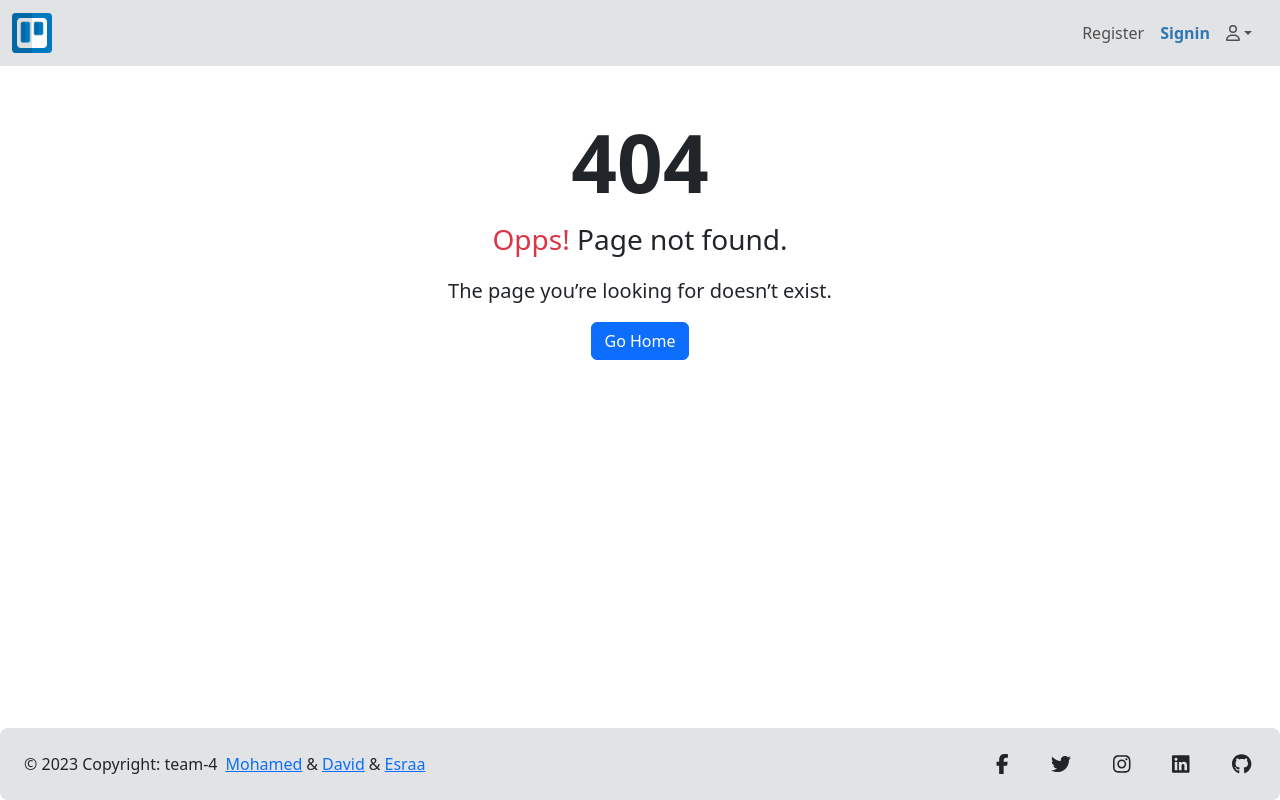
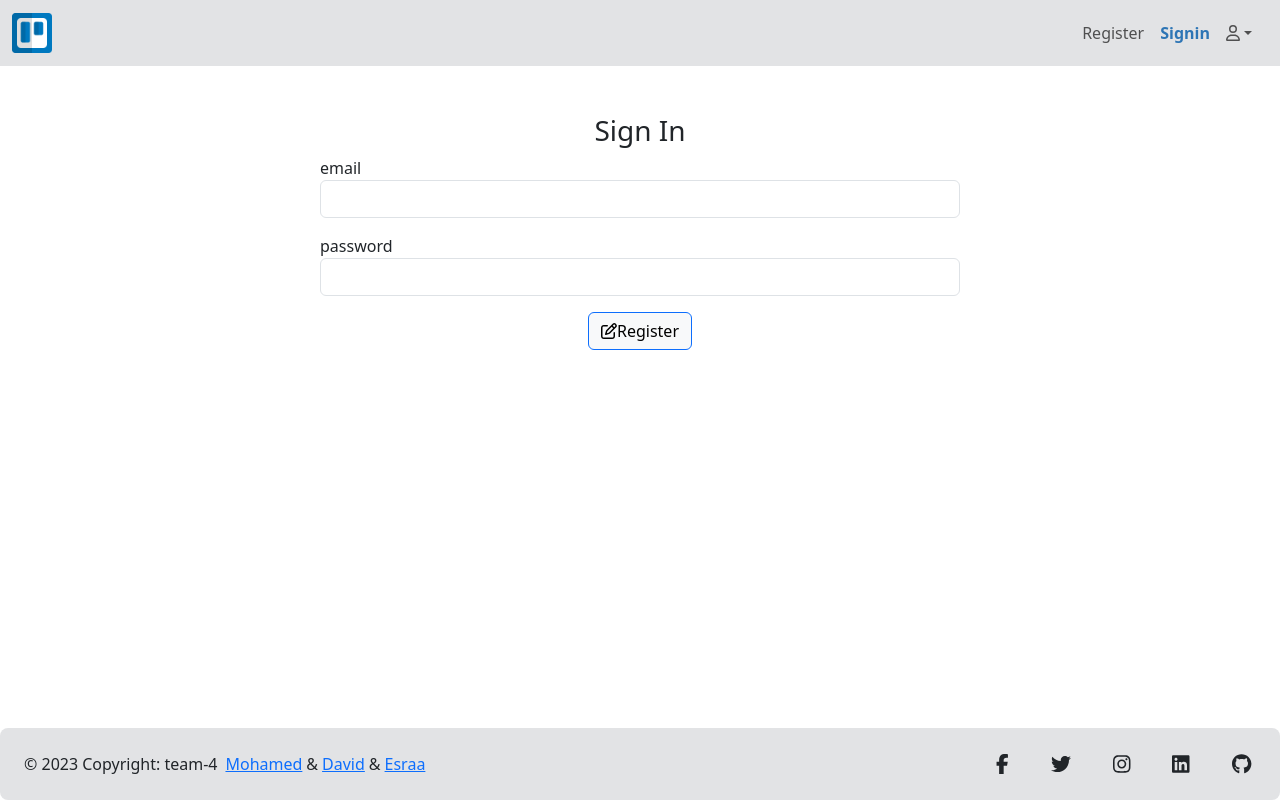
Before and after one commit to mhmdnsr-dev/react_trello-fullstack, a React (Vite) app: page /signin in a window 1280 px wide. Before the commit this address had no page. Built offline with nearby package versions, Linux system fonts and the light colour scheme.

Commit message:
make register with validation and navigate it to login form using react hook form

```diff
--- /dev/null
+++ b/src/components/Register/Register.jsx
@@ -0,0 +1,114 @@
+import React, { useState } from 'react';
+import PropTypes from 'prop-types';
+import styles from './Register.module.css';
+import { useForm } from 'react-hook-form';
+import axios from 'axios';
+import { useNavigate } from 'react-router-dom';
+
+
+export function RegistrationForm() {
+
+  const { register, handleSubmit, formState: { errors, isSubmitting
+  }, reset, getValues } = useForm()
+
+  const [isloading, setisloading] = useState(false);
+   let  navigate = useNavigate()
+
+
+
+  const onSubmit = async (data) => {
+    setisloading(true)
+    try {
+      const response = await axios.post('https://todo-api-dcld.onrender.com/api/user/register', data, {
+        headers: {
+          'Content-Type': 'application/json',
+          'Accept': 'application/json',
+        },
+
+      })
+
+      console.log('Registration successful', response.data);
+      setisloading(false);
+      navigate('/signin')
+      reset();
+
+    } catch (error) {
+      if (error.response) {
+        console.log('Request failed with status code', error.response.status);
+        console.log('Response data', error.response.data);
+      } else if (error.request) {
+        console.log('Request was made but no response was received');
+      } else {
+        console.log('Error in making the request', error.message);
+      }
+    }
+  };
+
+
+
+  return (
+    <>
+    <h1 className='text-primary text-center '>Register</h1>
+      <form className="mb-3 w-50 mx-auto border border-primary p-3 border-3 rounded" onSubmit={handleSubmit(onSubmit)}>
+
+        <div className="mb-3">
+          <label htmlFor="exampleInputEmail1" className="form-label text-primary  float-start fs-4">Email address</label>
+          <input {...register('email', {
+            required: 'Email is required',
+            pattern:{
+              value:/^[A-Za-z0-9._%-]+@[A-Za-z0-9.-]+\.[A-Za-z]{2,4}$/,
+              message:"email must be like that test@test.com"
+            }
+          })} type="email" className="form-control" id="exampleInputEmail1" aria-describedby="emailHelp" />
+          {errors.email && (
+            <p className='text-danger'>{`${errors.email.message}`}</p>
+          )}
+        </div>
+
+        <div className="mb-3">
+
+          <label htmlFor="" className="form-label text-primary float-start fs-4">Name</label>
+          <input {...register('name', {
+            required: "name is required",
+            minLength: {
+              value: 3,
+              message: "name must be at least 3 character"
+            }
+          })}
+            type="string" className="form-control" id="" aria-describedby="" />
+          {errors.name && (
+            <p className='text-danger'>{`${errors.name.message}`}</p>
+          )}
+        </div>
+
+
+        <div className="mb-3">
+
+
+          <label htmlFor="exampleInputPassword1" className="form-label text-primary float-start fs-4">Password</label>
+          <input  {...register('password', {
+            required: "password is required",
+            minLength: {
+              value: 5,
+              message: "password must be at least 5 character"
+            },
+            pattern: {
+              value: /(?=.*[a-z])(?=.*[A-Z])(?=.*[0-9])(?=.*[@#$%^&+!=]).{8,}/,
+              message: 'Password must meet the criteria (e.g., at least one lowercase, one uppercase, one digit, one special character, and a minimum length of 8 characters)',
+            },
+          })} type="password" className="form-control" id="exampleInputPassword1" />
+          {errors.password && (
+            <p className='text-danger'>{`${errors.password.message}`}</p>
+          )}
+        </div>
+
+        <div>
+          <button type='submit' className='btn btn-default-outline btn-light d-block mx-auto mx-auto border border-primary '>
+          {isloading ? <i className="fa fa-spinner" aria-hidden="true"></i> : <><i className='far fa-edit text-primary me-2'></i><span className='text-primary'>Register</span></>}
+            </button>
+        </div>
+      </form>
+
+    </>
+  )
+};
--- /dev/null
+++ b/src/components/SigIn/SigIn.jsx
@@ -0,0 +1,87 @@
+import axios from 'axios';
+import  { useState } from 'react'
+import { useNavigate } from 'react-router-dom';
+import * as Yup from 'yup'
+import { useFormik } from 'formik'
+
+const SigIn = () => {
+
+
+  let navigate = useNavigate()
+  const [isloading, setisloading] = useState(false)
+  const [apiError, setApiError] = useState("")
+
+
+  async function SignIn(values) {
+    setisloading(true)
+    await axios.post(`https://sara7aiti.onrender.com/api/v1/user`, values).then((data) => {
+      if (data.data.message == "Added") {
+        setisloading(false)
+        navigate("/login")
+      }
+    }).catch((err) => {
+      setApiError(err.response.data.error)
+      setisloading(false)
+    });
+
+  }
+
+
+  const validationSchema = Yup.object({
+    email: Yup.string().email("eamil is valid").required("email is required"),
+    password: Yup.string().matches(/(?=.*[a-z])(?=.*[A-Z])(?=.*[0-9])(?=.*[@#$%^&+!=]).{8,}/, "password not valid").required("password is required"),
+  })
+
+  let formik = useFormik({
+    initialValues: {
+      email: "",
+      password: "",
+    }, validationSchema,
+    onSubmit: (values) => {
+      SignIn(values)
+    }
+  })
+
+
+
+
+
+
+
+
+
+
+
+  return (
+    <div className='w-50 mx-auto my-5'>
+      <h3 className='text-center'>Sign In</h3>
+      <form action="" onSubmit={formik.handleSubmit}>
+
+        <div className="form-group mb-3">
+          <label htmlFor="email">email</label>
+          <input type="text" id='email' className='form-control' onBlur={formik.handleBlur} name='email' value={formik.values.email} onChange={formik.handleChange} />
+          {formik.errors.email && formik.touched.email ? <div className="alert alert-danger">
+            {formik.errors.email}</div> : ""}
+        </div>
+
+
+        <div className="form-group mb-3">
+          <label htmlFor="password">password</label>
+          <input type="password" id='password' className='form-control' onBlur={formik.handleBlur} name='password' value={formik.values.password} onChange={formik.handleChange} />
+          {formik.errors.password && formik.touched.password ?
+            <div className="alert alert-danger">
+              {formik.errors.password}
+            </div> : ""}
+        </div>
+
+        <div>
+          <button type='submit' className='btn btn-default-outline btn-light d-block mx-auto mx-auto border border-primary '>
+            {isloading? <i className="fa fa-spinner fa-spin fa-3x fa-fw"></i>:<><i className='far fa-edit '></i>Register</>}
+            </button>
+        </div>
+      </form>
+    </div>
+  )
+};
+
+export default SigIn;
--- a/src/main.tsx
+++ b/src/main.tsx
@@ -1,10 +1,14 @@
 import React from 'react';
 import ReactDOM from 'react-dom/client';
 import App from './App.tsx';
+import 'bootstrap/dist/css/bootstrap.min.css'
+import 'bootstrap/dist/js/bootstrap.bundle.min.js';
 
 //CSS
 import 'bootstrap/dist/css/bootstrap.min.css';
 import '@fortawesome/fontawesome-free/css/all.min.css';
+
+
 
 //JS
 import 'bootstrap/dist/js/bootstrap.bundle.js';
--- a/vite.config.ts
+++ b/vite.config.ts
@@ -4,4 +4,7 @@ import react from '@vitejs/plugin-react-swc'
 // https://vitejs.dev/config/
 export default defineConfig({
   plugins: [react()],
+  server:{
+    port:4000,
+  },
 })
```
Also changed, not shown: package.json (+10 -2 lines), src/App.tsx (+10 -8 lines), src/components/Register/Register.module.css (added), src/components/SigIn/SigIn.module.css (added), 2 other files (tests, documents, lock files or other folders).
